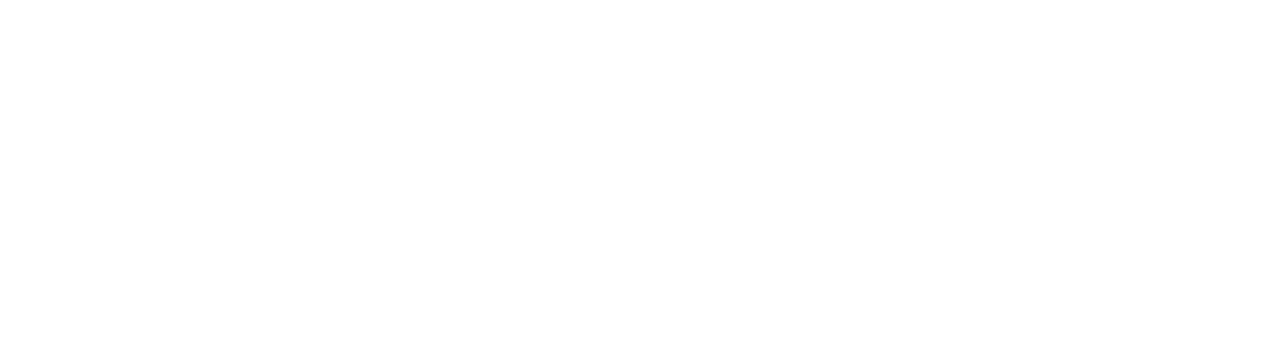
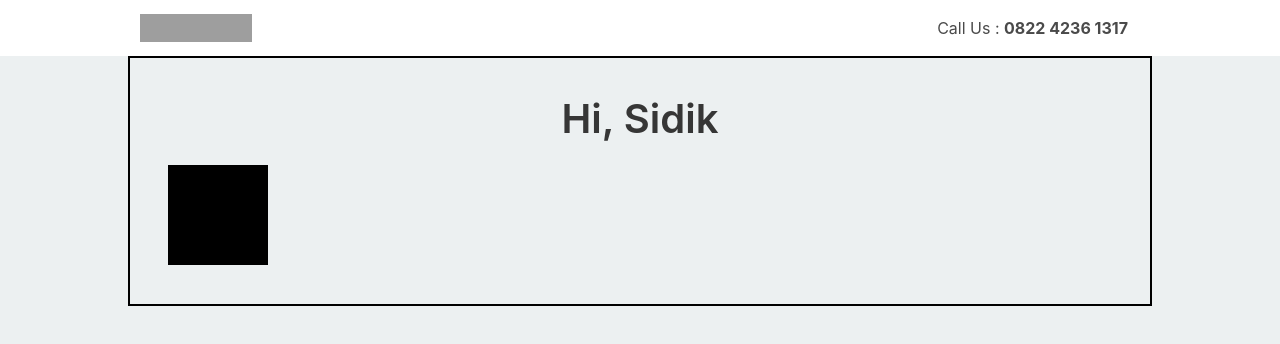
Before and after one commit to Facelytic/fareat, a React (Create React App) app in the folder client/: page /home in a window 1280 px wide. Shown: the top 344 px of the page. Built offline with nearby package versions, Linux system fonts and the light colour scheme; grey boxes are pictures that could not be loaded.

Commit message:
otak-aik home, sudah bisa upload firebase

```diff
--- a/client/src/App.css
+++ b/client/src/App.css
@@ -50,5 +50,5 @@
 
 .main {
   padding: 50px;
-  margin-top: 12.5px;
+  /*margin-top: 12.5px;*/
 }
--- a/client/src/App.js
+++ b/client/src/App.js
@@ -10,7 +10,7 @@
   BrowserRouter as Router,
   Route
 } from 'react-router-dom'
-
+import './App.css';
 // import store from './store'
 import Index from './components/Index.js'
 
@@ -33,7 +33,7 @@
           <Router>
             <div>
               <Route exact path="/" component={Index}/>
-              {/* <Route exact path="/home" component={Home}/> */}
+              <Route exact path="/home" component={Home}/>
             </div>
           </Router>
         </div>
--- /dev/null
+++ b/client/src/components/Header.js
@@ -0,0 +1,72 @@
+import React from 'react'
+
+const Header = () => {
+  return (
+    <div style={styles.header}>
+      <nav className="navbar" style={{width: "80%", margin: "auto"}}>
+        <div className="navbar-brand">
+          <a className="navbar-item" href="http://bulma.io">
+            <img src="https://app.getresponse.com/images/common/templates/landing/241/1/img/241_01.png" alt="Bulma: a modern CSS framework based on Flexbox" width="112" height="28" />
+            {/* <p>LOGO</p> */}
+          </a>
+          <div className="navbar-burger burger" data-target="navMenuExample">
+            <span></span>
+            <span></span>
+            <span></span>
+          </div>
+        </div>
+
+        <div id="navMenuExample" className="navbar-menu">
+          <div className="navbar-end">
+            <div className="navbar-item">
+              <div className="field is-grouped">
+                <p className="control">
+                  <span className="navbar-item">Call Us :&nbsp; <b>0822 4236 1317</b></span>
+                </p>
+              </div>
+            </div>
+          </div>
+        </div>
+      </nav>
+
+    {/* <div className="btn-group">
+      <Link to="/home">
+        <button className="btn btn-default btn-lg" type="button" data-toggle="dropdown" aria-haspopup="true" aria-expanded="false">
+          GET STARTED
+        </button>
+      </Link>
+    </div> */}
+  </div>
+  )
+}
+
+const styles = {
+  header: {
+    width: "100%",
+    backgroundColor: "white"
+  },
+  body: {
+    // backgroundImage: "url(http://i.imgur.com/bGV9S8C.jpg)",
+    backgroundColor: "#ECF0F1",
+    height:'5vh',
+    width: 'auto',
+    // backgroundRepeat: 'no-repeat',
+    backgroundSize: 'contain',
+    filter: 'gray',
+  },
+  login: {
+    backgroundColor: '#ff7070'
+  },
+  slogan: {
+    fontFamily: 'source sans pro', fontSize: 60, textAlign: 'left', color:'#ff7070', fontWeight: 900, lineHeight: 1
+  },
+  sloganMini: {
+    fontFamily: 'source sans pro', fontSize: 30, textAlign: 'left', color:'#000', fontWeight: 900, lineHeight: 1
+  },
+  h1: {
+    fontFamily: 'source sans pro', fontSize: 30, color: 'white', fontWeight: 900
+  }
+
+}
+
+export default Header
--- a/client/src/components/Home.js
+++ b/client/src/components/Home.js
@@ -1,5 +1,7 @@
 import React, { Component } from 'react';
 import * as firebase from 'firebase'
+
+import Header from './Header'
 
 export default class App extends Component {
   constructor() {
@@ -15,12 +17,15 @@
 
   render() {
     return (
-      <div>
-      <div style={{height: "20vh", backgroundColor: "#000", width: "100%", textAlign: "center"}}>
-        <h1 className="title is-1" style={{color: "white"}}>HEADER</h1>
+      <div style={{backgroundColor: "#ECF0F1", height: "100vh"}}>
+        <Header></Header>
+        <div style={{width: "80%", border: "2px black solid", margin: "auto", padding: "3%"}}>
+          <h2 className="title is-2">Hi, { this.state.currUser }</h2>
+          <div style={{height: "100px", width: "100px", backgroundColor: "black"}}></div>
+
+          {/* <div className="columns">
+            <h2 className="title is-2">Hi, { this.state.currUser }</h2>
           </div>
-      <div style={{backgroundColor: "#ECF0F1", height: "80vh"}}>
-        <h2 className="title is-2">Hi, { this.state.currUser }</h2>
           <div style={{width: "50%", margin: "auto", paddingTop: "20px", paddingBottom: "20px"}}>
             <div className="field">
               <p className="subtitle is-3">Who do you want to absent?</p>
@@ -80,7 +85,7 @@
           </div>
           <div>
             <p className="title is-4">{this.state.hasilGo}</p>
-        </div>
+          </div> */}
         </div>
       </div>
     );
--- a/client/src/components/Index.js
+++ b/client/src/components/Index.js
@@ -3,49 +3,13 @@
   Link
 } from 'react-router-dom'
 
-import 'bulma/css/bulma.css';
 import bg from '../bg.jpg'
-import '../App.css';
-
+import Header from './Header'
 
 const Index = () => {
   return (
     <div>
-      <header style={styles.header}>
-        <nav className="navbar">
-          <div className="navbar-brand">
-            <a className="navbar-item" href="http://bulma.io">
-              <img src="https://app.getresponse.com/images/common/templates/landing/241/1/img/241_01.png" alt="Bulma: a modern CSS framework based on Flexbox" width="112" height="28" />
-              {/* <p>LOGO</p> */}
-            </a>
-            <div className="navbar-burger burger" data-target="navMenuExample">
-              <span></span>
-              <span></span>
-              <span></span>
-            </div>
-          </div>
-
-          <div id="navMenuExample" className="navbar-menu">
-            <div className="navbar-end">
-              <div className="navbar-item">
-                <div className="field is-grouped">
-                  <p className="control">
-                    <span className="navbar-item">Call Us :&nbsp; <b>0822 4236 1317</b></span>
-                  </p>
-                </div>
-              </div>
-            </div>
-          </div>
-        </nav>
-
-      {/* <div className="btn-group">
-        <Link to="/home">
-          <button className="btn btn-default btn-lg" type="button" data-toggle="dropdown" aria-haspopup="true" aria-expanded="false">
-            GET STARTED
-          </button>
-        </Link>
-      </div> */}
-      </header>
+      <Header></Header>
       <div className="main" style={styles.body}>
         <div className="columns">
           <div className="column is-5 is-offset-1">
@@ -53,7 +17,7 @@
             <h3 style={styles.sloganMini}>aquire your good absent to increast your productivity.</h3>
           </div>
           <div className="column is-5">
-            <div className="column is-8 is-offset-2">
+            <div className="column is-8 is-offset-4">
               <div className="login" style={styles.login}>
                 <h1 style={styles.h1}>Start Today</h1>
                 <br/>
@@ -112,7 +76,7 @@
   },
   body: {
     // backgroundImage: "url(http://i.imgur.com/bGV9S8C.jpg)",
-    backgroundColor: "#f6f6f6",
+    backgroundColor: "#ECF0F1",
     height:'500px',
     width: 'auto',
     // backgroundRepeat: 'no-repeat',
```
Lines whose indentation alone changed are shown as unchanged.
